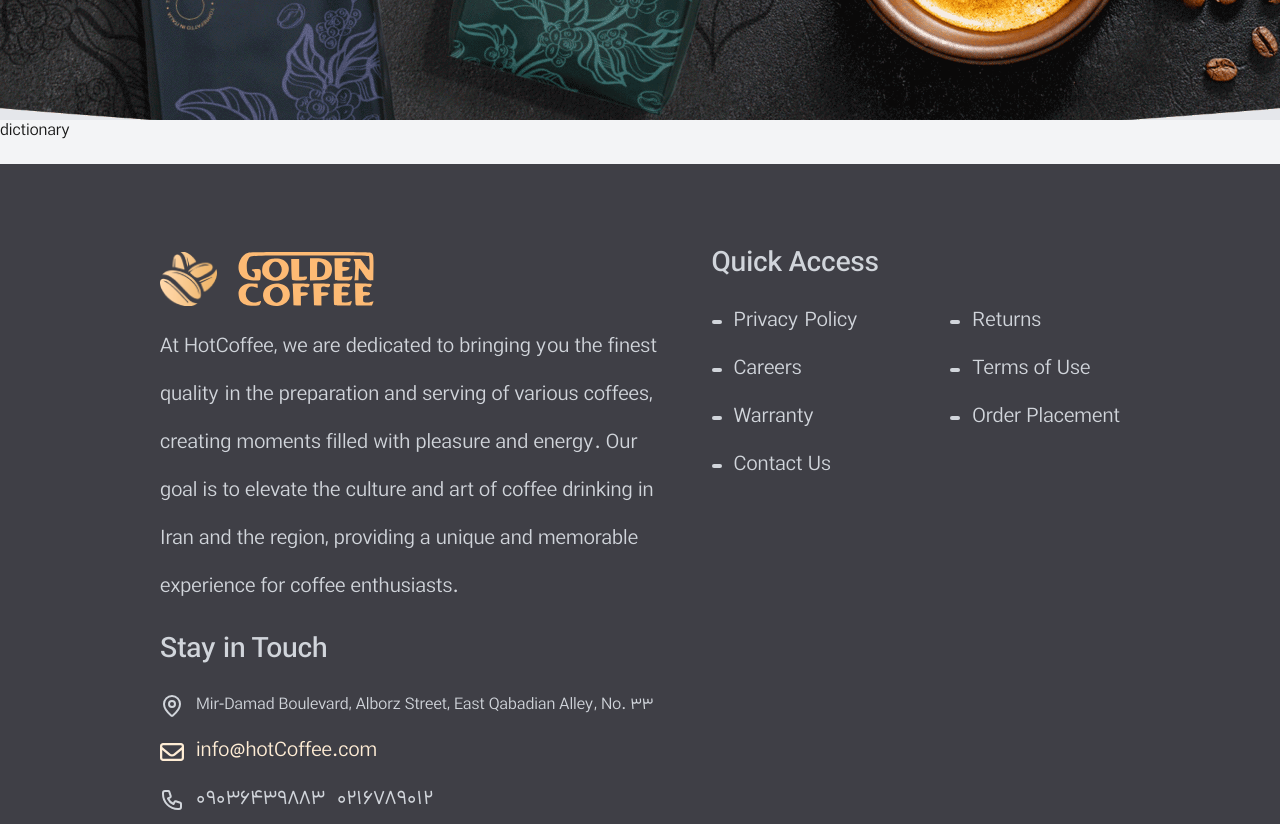
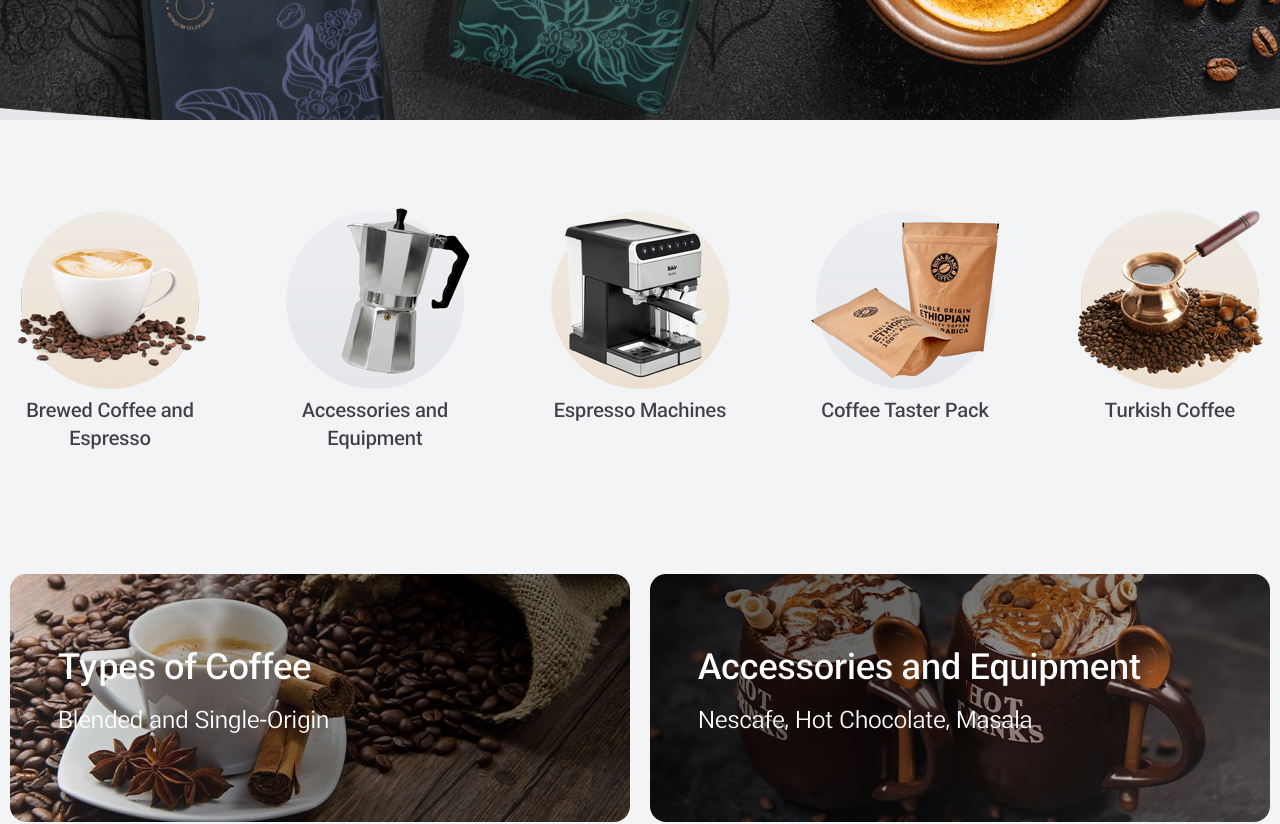
Before and after one commit to alirezatalebizadeh/blog-shopping, a Next.js app: page /dictionary in a window 1280 px wide. Shown: the part 440-1264 px from the top of the page. Built offline with nearby package versions, Linux system fonts and the light colour scheme.

Commit message:
add component to dictionart page

```diff
--- a/src/app/blog/page.js
+++ b/src/app/blog/page.js
@@ -1,11 +1,13 @@
 import React from "react";
 import Blog from "@/components/Blog";
 import PageHeader from "@/components/PageHeader";
+import Banner from "@/components/Banner";
 
 export default function page() {
   return (
     <>
       <PageHeader array={["blog"]} title="Blog page" />
+      <Banner />
       <Blog />
     </>
   );
--- a/src/app/dictionary/page.jsx
+++ b/src/app/dictionary/page.jsx
@@ -1,3 +1,5 @@
+import Banner from "@/components/Banner";
+import CategoryProducts from "@/components/CategoryProducts";
 import PageHeader from "@/components/PageHeader";
 import React from "react";
 
@@ -5,8 +7,8 @@ export default function page() {
   return (
     <>
       <PageHeader array={["dictionary"]} title="Dictionary page" />
-
-      <p className="dark:text-white">dictionary</p>
+      <CategoryProducts />
+      <Banner />
     </>
   );
 }
--- a/src/components/Navbar.jsx
+++ b/src/components/Navbar.jsx
@@ -44,7 +44,7 @@ export default function Navbar() {
   return (
     <>
       {/*//! Header for mobile */}
-      <div className="flex items-center justify-between z-50 md:hidden text-zinc-700  dark:bg-zinc-700 px-5 h-16">
+      <div className="sticky top-0 flex items-center justify-between z-50 md:hidden bg-white text-zinc-700  dark:bg-zinc-700 px-5 h-16">
         <div
           onClick={() => setIsNavOpen(true)}
           className="dark:text-white cursor-pointer"
```
